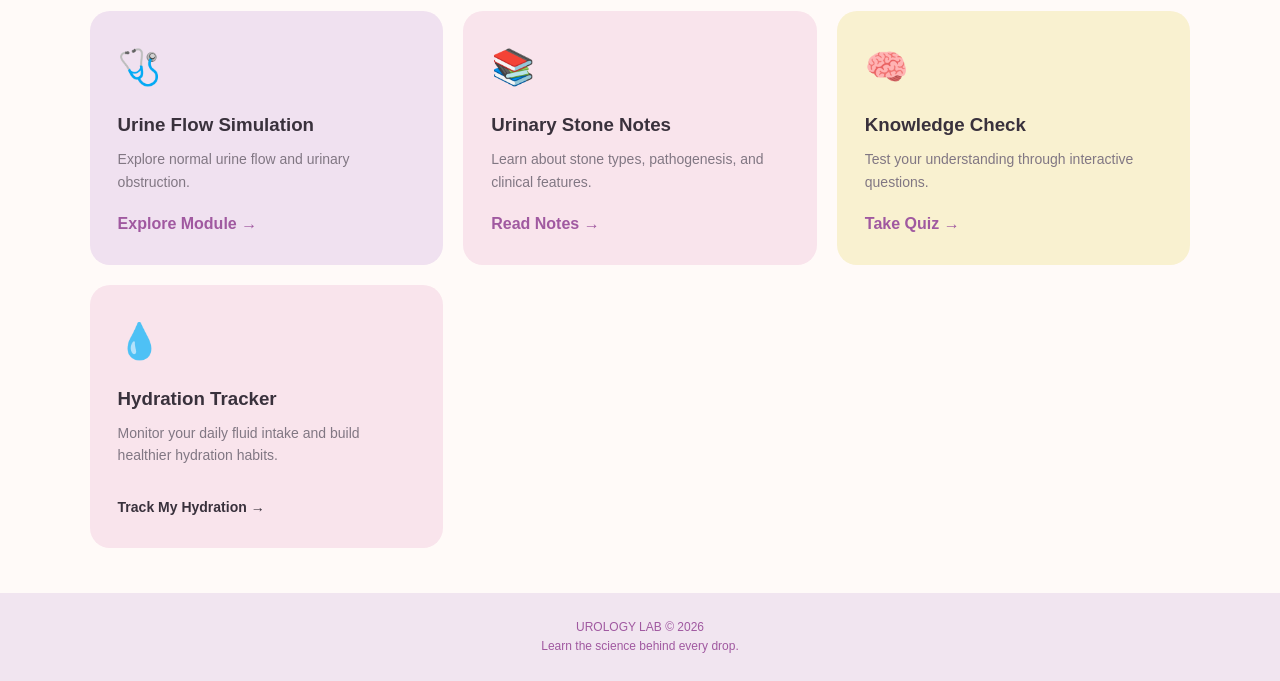
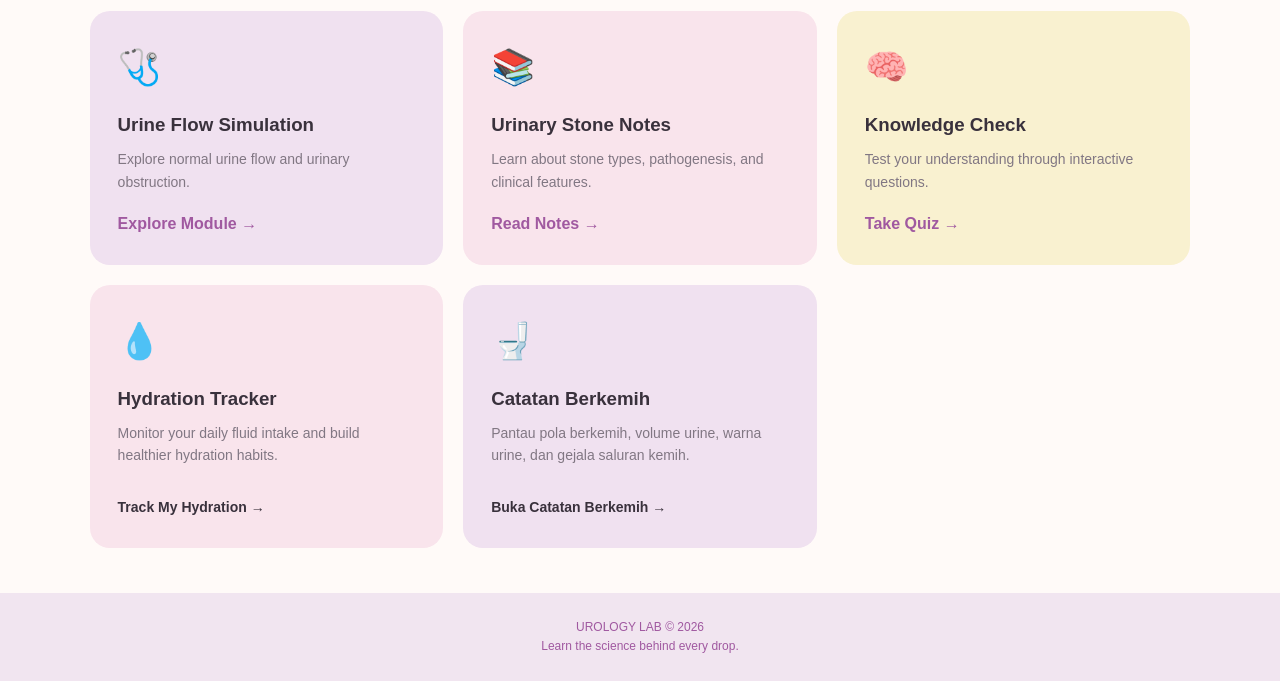
Before and after one commit to matchauciao/urology-lab, a plain HTML site: page index.html in a window 1280 px wide. Shown: the part 688-1369 px from the top of the page. Drawn offline with Linux system fonts and the light colour scheme.

Commit message:
Update index.html

```diff
--- a/index.html
+++ b/index.html
@@ -87,6 +87,18 @@
   <p>Monitor your daily fluid intake and build healthier hydration habits.</p>
   <a href="hydration.html" class="module-link">
     Track My Hydration →
+  </a>
+</article>
+
+<article class="module-card purple">
+  <span class="module-icon">🚽</span>
+  <h3>Catatan Berkemih</h3>
+  <p>
+    Pantau pola berkemih, volume urine, warna urine,
+    dan gejala saluran kemih.
+  </p>
+  <a href="diary.html" class="module-link">
+    Buka Catatan Berkemih →
   </a>
 </article>
 
```
